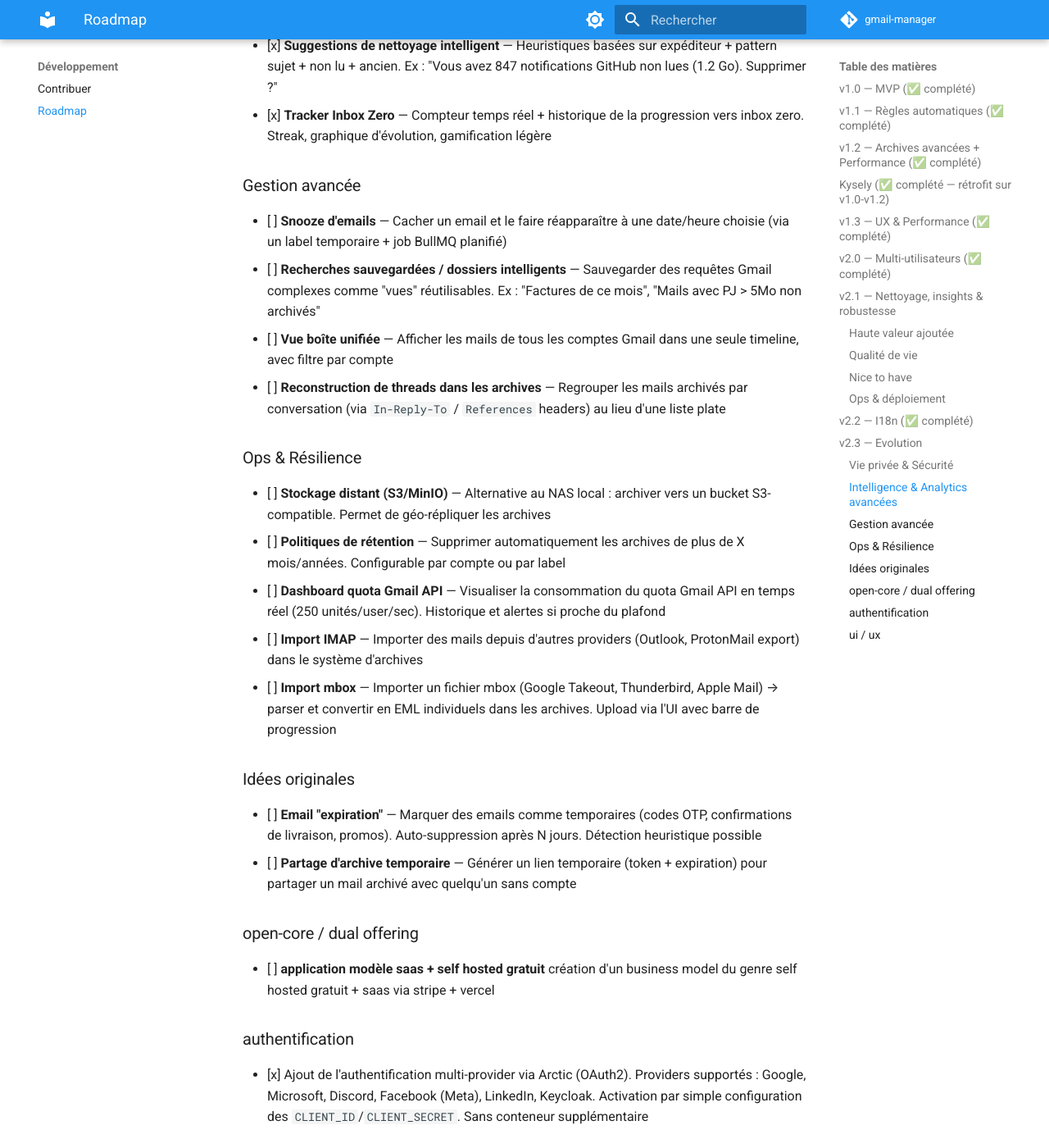
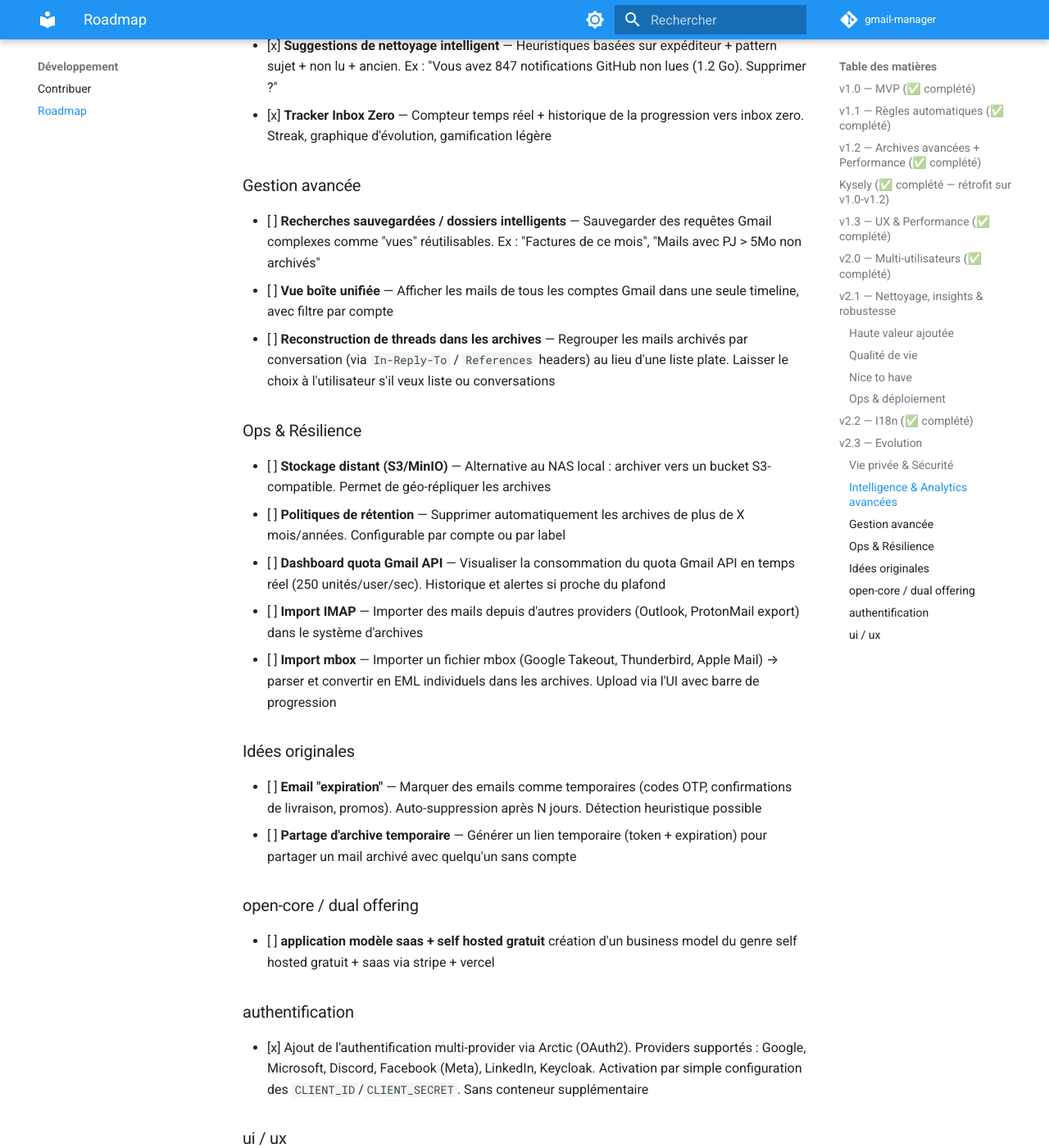
Before and after one commit to Le-Nid/nid, an MkDocs documentation site: the page built from docs/development/roadmap.md, in a window 1280 px wide and 1400 px high, scrolled down 5071 px. Shown: the whole window at 82% size. Built offline with MkDocs 1.6.1 and Material for MkDocs 9.7.7, drawn with Linux system fonts in a browser that asks for light colours; comment, search, counter and statistics services are not loaded; some of the changed text lies outside the part shown.

Commit message:
feat(roadmap): update advanced management features

```diff
--- a/docs/development/roadmap.md
+++ b/docs/development/roadmap.md
@@ -135,10 +135,9 @@
 
 ### Gestion avancée
 
-- [ ] **Snooze d'emails** — Cacher un email et le faire réapparaître à une date/heure choisie (via un label temporaire + job BullMQ planifié)
 - [ ] **Recherches sauvegardées / dossiers intelligents** — Sauvegarder des requêtes Gmail complexes comme "vues" réutilisables. Ex : "Factures de ce mois", "Mails avec PJ > 5Mo non archivés"
 - [ ] **Vue boîte unifiée** — Afficher les mails de tous les comptes Gmail dans une seule timeline, avec filtre par compte
-- [ ] **Reconstruction de threads dans les archives** — Regrouper les mails archivés par conversation (via `In-Reply-To` / `References` headers) au lieu d'une liste plate
+- [ ] **Reconstruction de threads dans les archives** — Regrouper les mails archivés par conversation (via `In-Reply-To` / `References` headers) au lieu d'une liste plate. Laisser le choix à l'utilisateur s'il veux liste ou conversations
 
 ### Ops & Résilience
 
```
Also changed, not shown: other parts of docs/development/roadmap.md (+0 -4 lines).
